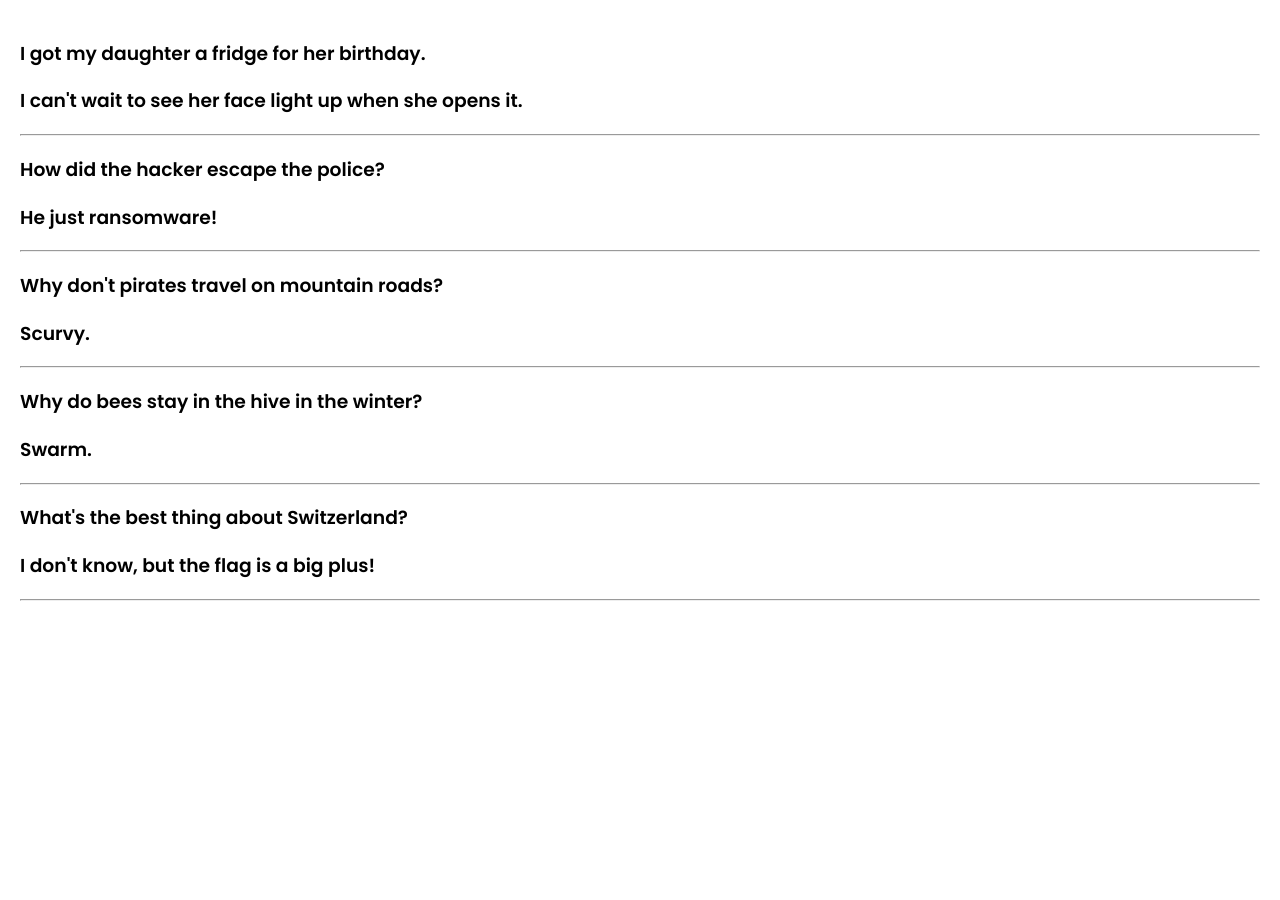
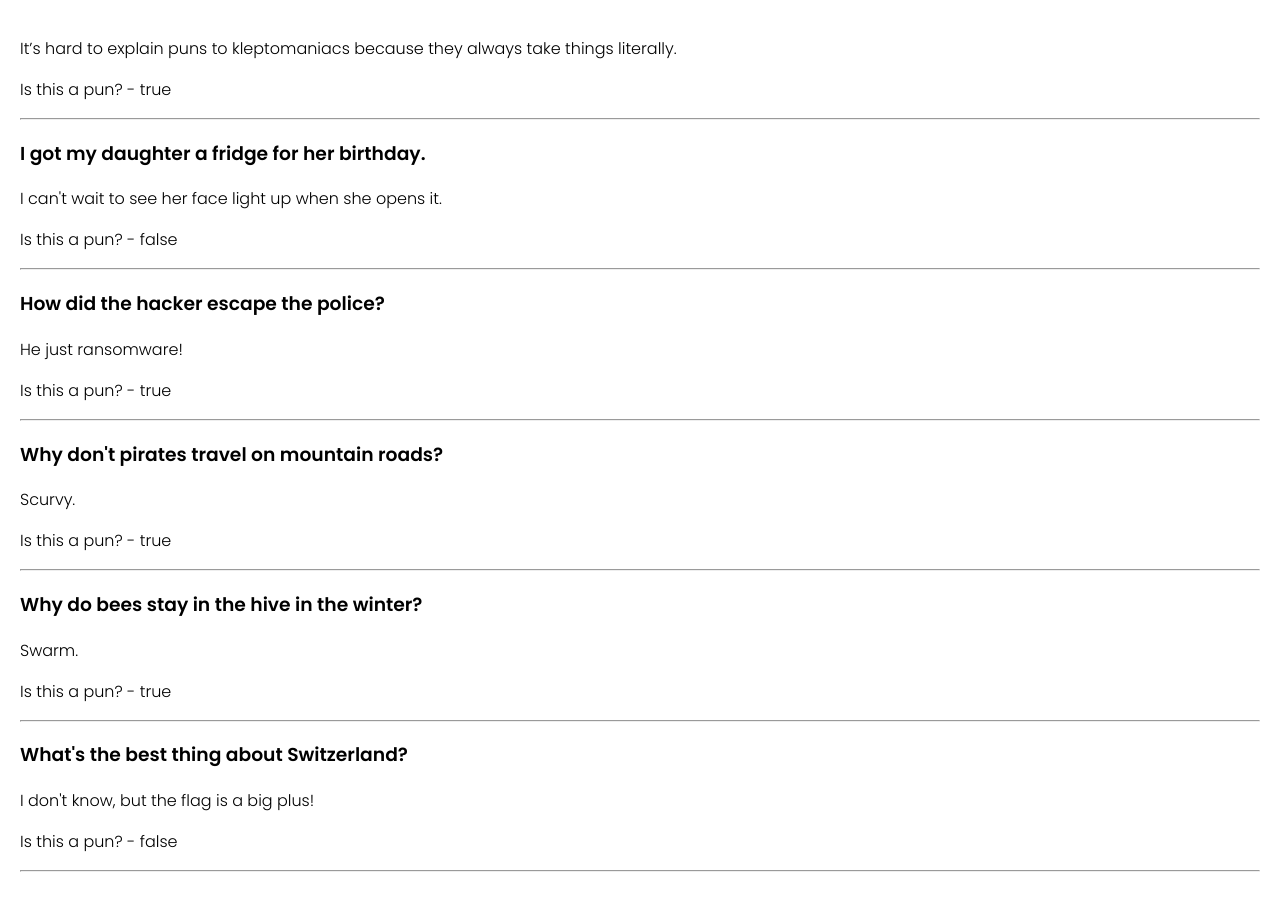
Before and after one commit to Evan-C-Mead/not-air-bnb, a React (Create React App) app: page / in a window 1280 px wide. Before the commit the page ends 800 px from the top, so only its background shows below. Built offline with nearby package versions, Linux system fonts and the light colour scheme.

Commit message:
added pun bool

```diff
--- a/src/App.js
+++ b/src/App.js
@@ -46,24 +46,33 @@ export default function App() {
 
             <div className="jokes">
                 <Joke
+                    punchline="It’s hard to explain puns to kleptomaniacs because they always take things literally."
+                    isPun={true}
+                />
+                <Joke
                     setup="I got my daughter a fridge for her birthday."
                     punchline="I can't wait to see her face light up when she opens it."
+                    isPun={false}
                 />
                 <Joke
                     setup="How did the hacker escape the police?"
                     punchline="He just ransomware!"
+                    isPun={true}
                 />
                 <Joke
                     setup="Why don't pirates travel on mountain roads?"
                     punchline="Scurvy."
+                    isPun={true}
                 />
                 <Joke
                     setup="Why do bees stay in the hive in the winter?"
                     punchline="Swarm."
+                    isPun={true}
                 />
                 <Joke
                     setup="What's the best thing about Switzerland?"
                     punchline="I don't know, but the flag is a big plus!"
+                    isPun={false}
                 />
             </div>
         </div>
--- a/src/components/Joke.js
+++ b/src/components/Joke.js
@@ -3,8 +3,9 @@ import React from "react"
 export default function Joke(props) {
     return (
         <div>
-            <h3>{props.setup}</h3>
-            <h3>{props.punchline}</h3>
+            <h3 style={{display: props.setup ? "block" : "none"}}>{props.setup}</h3>
+            <p>{props.punchline}</p>
+            <p>Is this a pun? - {props.isPun.toString()}</p>
             <hr />
         </div>
     )
```
